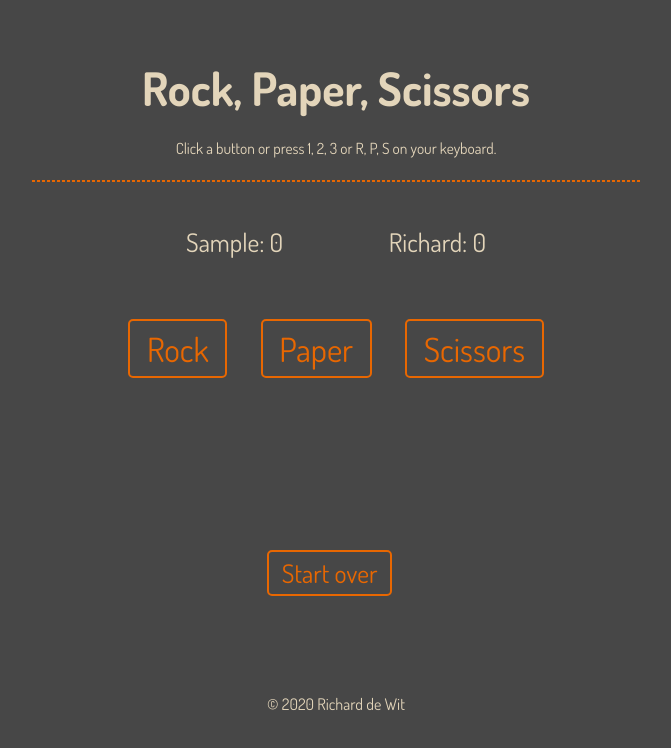
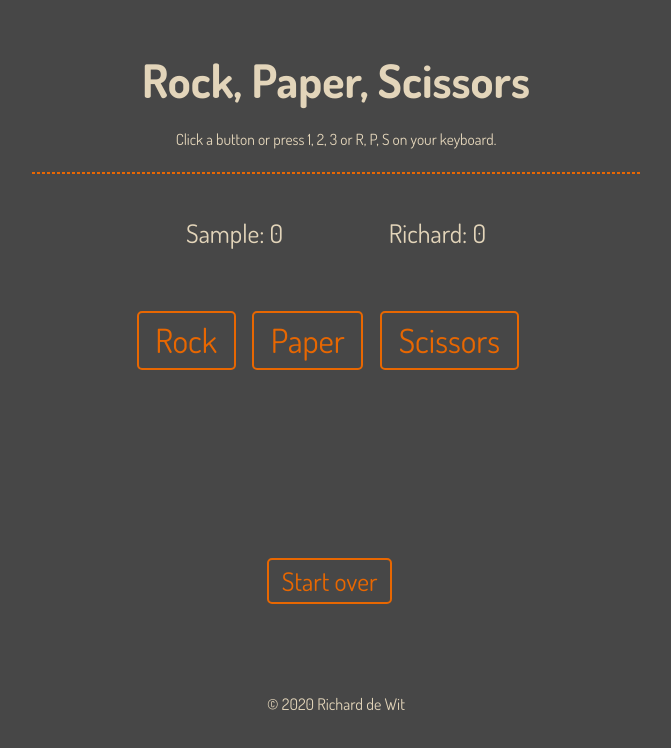
Before and after one commit to richarddewit/RichardDeWit.github.io, a Svelte app: page / in a window 1280 px wide. Both pictures are taken after typing "Sample" into the empty fields and a click on the button "Start". Shown: the top 748 px of the page, without its empty margins (304-975 px from the left). Built offline with nearby package versions, Linux system fonts and the light colour scheme; some icons are missing.

Commit message:
Format code

```diff
--- a/src/App.svelte
+++ b/src/App.svelte
@@ -17,6 +17,38 @@
     startGame = false;
   }
 </script>
+
+<main>
+  {#if startGame}
+    <RockPaperScissors />
+
+    <button on:click={reset}>
+      <i class="fa fa-fw fa-chevron-left" />
+      Start over
+    </button>
+  {:else}
+    <h1>Let's play a game</h1>
+    <form on:submit|preventDefault={setName}>
+      <div class="form-control">
+        <label for="name">What's your name?</label>
+        <input
+          name="name"
+          id="name"
+          type="text"
+          bind:value={name}
+          autofocus
+          maxlength="16" />
+      </div>
+
+      <button type="submit">
+        <i class="fa fa-fw fa-flag" />
+        Start
+      </button>
+    </form>
+  {/if}
+</main>
+
+<Footer />
 
 <style>
   main {
@@ -40,29 +72,3 @@
     }
   }
 </style>
-
-<main>
-  {#if startGame}
-    <RockPaperScissors/>
-
-    <button on:click={reset}>
-      <i class="fa fa-fw fa-chevron-left"></i>
-      Start over
-    </button>
-  {:else}
-    <h1>Let's play a game</h1>
-    <form on:submit|preventDefault={setName}>
-      <div class="form-control">
-        <label for="name">What's your name?</label>
-        <input name="name" id="name" type="text" bind:value={name} autofocus maxlength="16" />
-      </div>
-
-      <button type="submit">
-        <i class="fa fa-fw fa-flag"></i>
-        Start
-      </button>
-    </form>
-  {/if}
-</main>
-
-<Footer/>
--- a/src/Footer.svelte
+++ b/src/Footer.svelte
@@ -19,6 +19,25 @@
   ];
 </script>
 
+<footer>
+  <section>&copy; {year} Richard de Wit</section>
+  <section>
+    <ul class="list-inline">
+      {#each links as link}
+        <li>
+          <a
+            href={link.url}
+            target="_blank"
+            class="icon-link"
+            title={link.title}>
+            <i class="fa fa-fw fa-{link.type}" />
+          </a>
+        </li>
+      {/each}
+    </ul>
+  </section>
+</footer>
+
 <style>
   footer {
     display: flex;
@@ -29,7 +48,7 @@
     right: 0;
     bottom: 4rem;
     left: 0;
-   padding: .5rem 1rem;
+    padding: 0.5rem 1rem;
     height: 4rem;
     text-align: center;
   }
@@ -53,23 +72,3 @@
     color: #e86701;
   }
 </style>
-
-<footer>
-  <section>&copy; {year} Richard de Wit</section>
-  <section>
-    <ul class="list-inline">
-      {#each links as link}
-      <li>
-        <a
-          href="{link.url}"
-          target="_blank"
-          class="icon-link"
-          title="{link.title}"
-        >
-          <i class="fa fa-fw fa-{link.type}"></i>
-        </a>
-      </li>
-      {/each}
-    </ul>
-  </section>
-</footer>
--- a/src/RPS/RockPaperScissors.svelte
+++ b/src/RPS/RockPaperScissors.svelte
@@ -46,22 +46,22 @@
 
     switch (outcome) {
       case rockWins:
-        (playersPick.value === rock) && playerWins();
-        (computersPick.value === rock) && computerWins();
+        playersPick.value === rock && playerWins();
+        computersPick.value === rock && computerWins();
         break;
       case paperWins:
-        (playersPick.value === paper) && playerWins();
-        (computersPick.value === paper) && computerWins();
+        playersPick.value === paper && playerWins();
+        computersPick.value === paper && computerWins();
         break;
       case scissorsWins:
-        (playersPick.value === scissors) && playerWins();
-        (computersPick.value === scissors) && computerWins();
+        playersPick.value === scissors && playerWins();
+        computersPick.value === scissors && computerWins();
         break;
 
       case 0b100:
       case 0b010:
       case 0b001:
-        result = "Tie! Try again."
+        result = "Tie! Try again.";
         break;
 
       default:
@@ -102,26 +102,38 @@
   });
 </script>
 
+<svelte:window on:keydown={handleKeydown} />
+
+<h1>Rock, Paper, Scissors</h1>
+
+<p>
+  <small>Click a button or press 1, 2, 3 or R, P, S on your keyboard.</small>
+</p>
+
+<hr />
+
+<div class="score">
+  <span>{playerName}: {playersScore}</span>
+  <span>{computerName}: {computersScore}</span>
+</div>
+
+<div class="choices">
+  {#each choices as choice}
+    <button on:click={() => pick(choice)}>
+      <i class="fa fa-fw fa-{choice.icon}" />
+      {choice.label}
+    </button>
+  {/each}
+</div>
+
+<div class="messages">
+  <p>&nbsp;{message}&nbsp;</p>
+  <p>&nbsp;{result}&nbsp;</p>
+</div>
+
 <style>
-  h1,
-  p {
-    text-align: center;
-  }
-
-  hr {
-    width: 100%;
-    border: 1px dashed #e86701;
-  }
-
   button {
     font-size: 1.3em;
-    display: inline-block;
-    color: #e86701;
-    border: 2px solid #e86701;
-    background: none;
-    margin: 0 0.5em;
-    padding: 0.2em 0.5em;
-    border-radius: 5px;
   }
 
   .messages,
@@ -140,7 +152,7 @@
 
   .score span {
     display: inline-block;
-    margin-right: .5em;
+    margin-right: 0.5em;
     word-break: break-word;
   }
 
@@ -165,32 +177,3 @@
     }
   }
 </style>
-
-<svelte:window on:keydown={handleKeydown}/>
-
-<h1>Rock, Paper, Scissors</h1>
-
-<p>
-  <small>Click a button or press 1, 2, 3 or R, P, S on your keyboard.</small>
-</p>
-
-<hr/>
-
-<div class="score">
-  <span>{playerName}: {playersScore}</span>
-  <span>{computerName}: {computersScore}</span>
-</div>
-
-<div class="choices">
-  {#each choices as choice}
-    <button on:click={() => pick(choice)}>
-      <i class="fa fa-fw fa-{choice.icon}"></i>
-      {choice.label}
-    </button>
-  {/each}
-</div>
-
-<div class="messages">
-  <p>&nbsp;{message}&nbsp;</p>
-  <p>&nbsp;{result}&nbsp;</p>
-</div>
```
Lines whose indentation alone changed are shown as unchanged.
